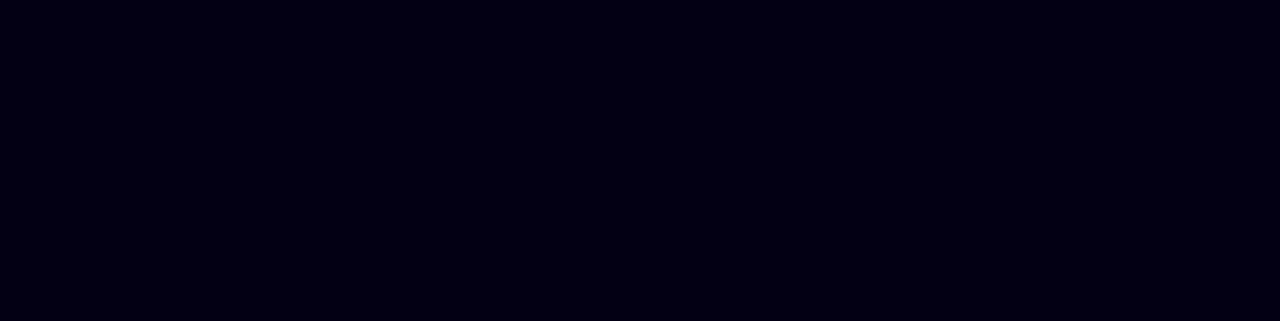
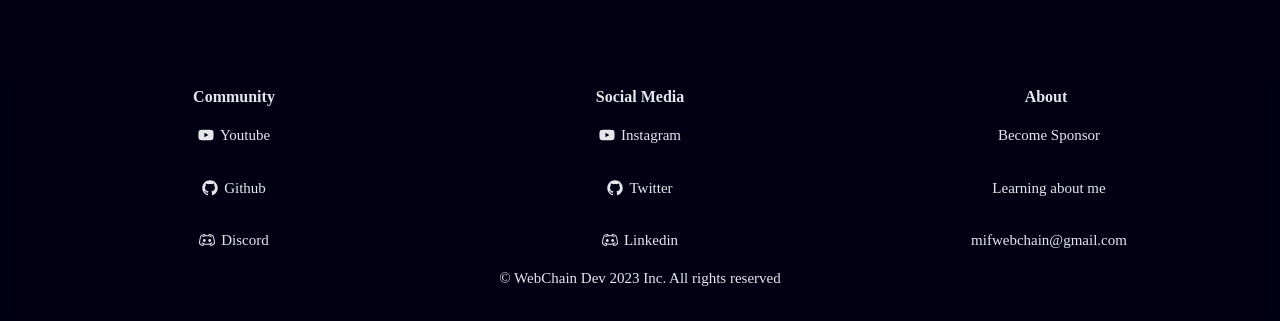
Before and after one commit to leejaelll/framer-motion-portfolio, a Next.js app: page / in a window 1280 px wide. Shown: the part 2265-2586 px from the top of the page. Before the commit the page ends 2255 px from the top, so only its background shows below. Built offline with nearby package versions, Linux system fonts and the light colour scheme; a web font is replaced by a local one.

Commit message:
feat: footer section

```diff
--- a/app/layout.tsx
+++ b/app/layout.tsx
@@ -23,8 +23,13 @@
 }>) {
   return (
     <html lang='en'>
-      <body className={cn(bungee.variable, 'bg-[#030014] overflow-y-scroll overflow-x-hidden h-svh font-pretendard px-4')}>
-        <StarCanvas />
+      <body
+        className={cn(
+          bungee.variable,
+          'bg-[#030014] overflow-y-scroll overflow-x-hidden h-svh font-pretendard px-4'
+        )}
+      >
+        {/* <StarCanvas /> */}
         <NavBar />
         {children}
       </body>
--- a/app/page.tsx
+++ b/app/page.tsx
@@ -1,5 +1,6 @@
 'use client';
 
+import Footer from '@/components/footer';
 import Hero from '@/components/hero';
 import Projects from '@/components/projects';
 import Skills from '@/components/skills';
@@ -11,6 +12,7 @@
         <Hero />
         <Skills />
         <Projects />
+        <Footer />
       </div>
     </main>
   );
--- /dev/null
+++ b/components/footer.tsx
@@ -0,0 +1,68 @@
+import {
+  RxDiscordLogo,
+  RxGithubLogo,
+  RxInstagramLogo,
+  RxTwitterLogo,
+  RxLinkedinLogo,
+} from 'react-icons/rx';
+
+import { FaYoutube } from 'react-icons/fa';
+
+export default function Footer() {
+  return (
+    <div className='w-full h-full bg-transparent text-gray-200 shadow-lg p-[15px] '>
+      <div className='w-full flex flex-col items-center justify-center m-auto'>
+        <div className='w-full h-full flex flex-row items-center justify-around flex-wrap'>
+          <div className='min-w-[200px] h-auto flex flex-col items-center justify-start'>
+            <div className='font-bold text-[16px]'>Community</div>
+            <p className='flex flex-row items-center my-[15px] cursor-pointer'>
+              <FaYoutube />
+              <span className='text-[15px] ml-[6px]'>Youtube</span>
+            </p>
+            <p className='flex flex-row items-center my-[15px] cursor-pointer'>
+              <RxGithubLogo />
+              <span className='text-[15px] ml-[6px]'>Github</span>
+            </p>
+            <p className='flex flex-row items-center my-[15px] cursor-pointer'>
+              <RxDiscordLogo />
+              <span className='text-[15px] ml-[6px]'>Discord</span>
+            </p>
+          </div>
+          <div className='min-w-[200px] h-auto flex flex-col items-center justify-start'>
+            <div className='font-bold text-[16px]'>Social Media</div>
+            <p className='flex flex-row items-center my-[15px] cursor-pointer'>
+              <FaYoutube />
+              <span className='text-[15px] ml-[6px]'>Instagram</span>
+            </p>
+            <p className='flex flex-row items-center my-[15px] cursor-pointer'>
+              <RxGithubLogo />
+              <span className='text-[15px] ml-[6px]'>Twitter</span>
+            </p>
+            <p className='flex flex-row items-center my-[15px] cursor-pointer'>
+              <RxDiscordLogo />
+              <span className='text-[15px] ml-[6px]'>Linkedin</span>
+            </p>
+          </div>
+          <div className='min-w-[200px] h-auto flex flex-col items-center justify-start'>
+            <div className='font-bold text-[16px]'>About</div>
+            <p className='flex flex-row items-center my-[15px] cursor-pointer'>
+              <span className='text-[15px] ml-[6px]'>Become Sponsor</span>
+            </p>
+            <p className='flex flex-row items-center my-[15px] cursor-pointer'>
+              <span className='text-[15px] ml-[6px]'>Learning about me</span>
+            </p>
+            <p className='flex flex-row items-center my-[15px] cursor-pointer'>
+              <span className='text-[15px] ml-[6px]'>
+                mifwebchain@gmail.com
+              </span>
+            </p>
+          </div>
+        </div>
+
+        <div className='mb-[20px] text-[15px] text-center'>
+          &copy; WebChain Dev 2023 Inc. All rights reserved
+        </div>
+      </div>
+    </div>
+  );
+}
--- a/package.json
+++ b/package.json
@@ -21,6 +21,7 @@
     "next": "14.2.5",
     "react": "^18",
     "react-dom": "^18",
+    "react-icons": "^5.3.0",
     "react-intersection-observer": "^9.13.0",
     "tailwind-merge": "^2.5.2",
     "tailwindcss-animate": "^1.0.7",
```
Also changed, not shown: 1 other file (tests, documents, lock files or other folders).
